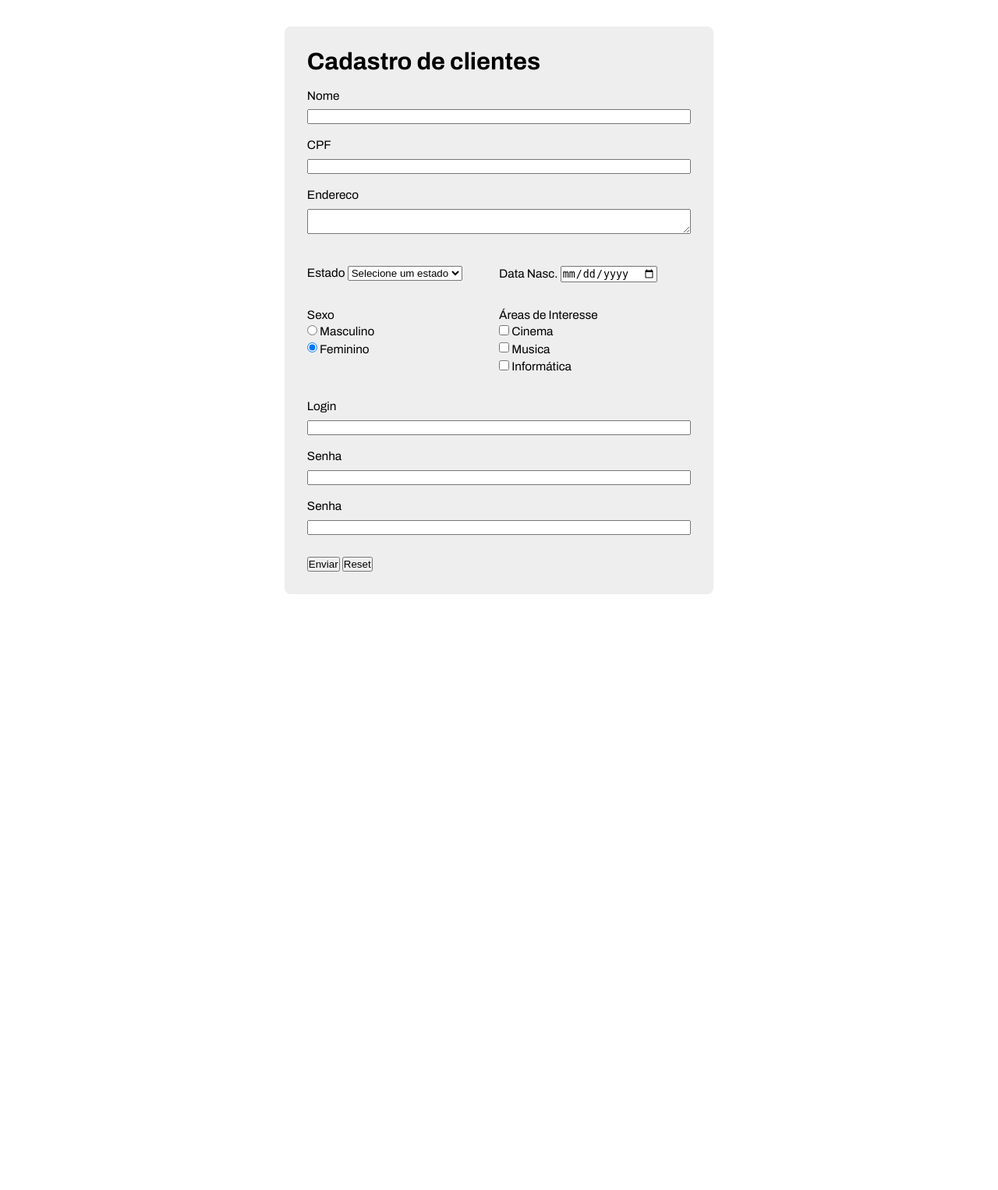
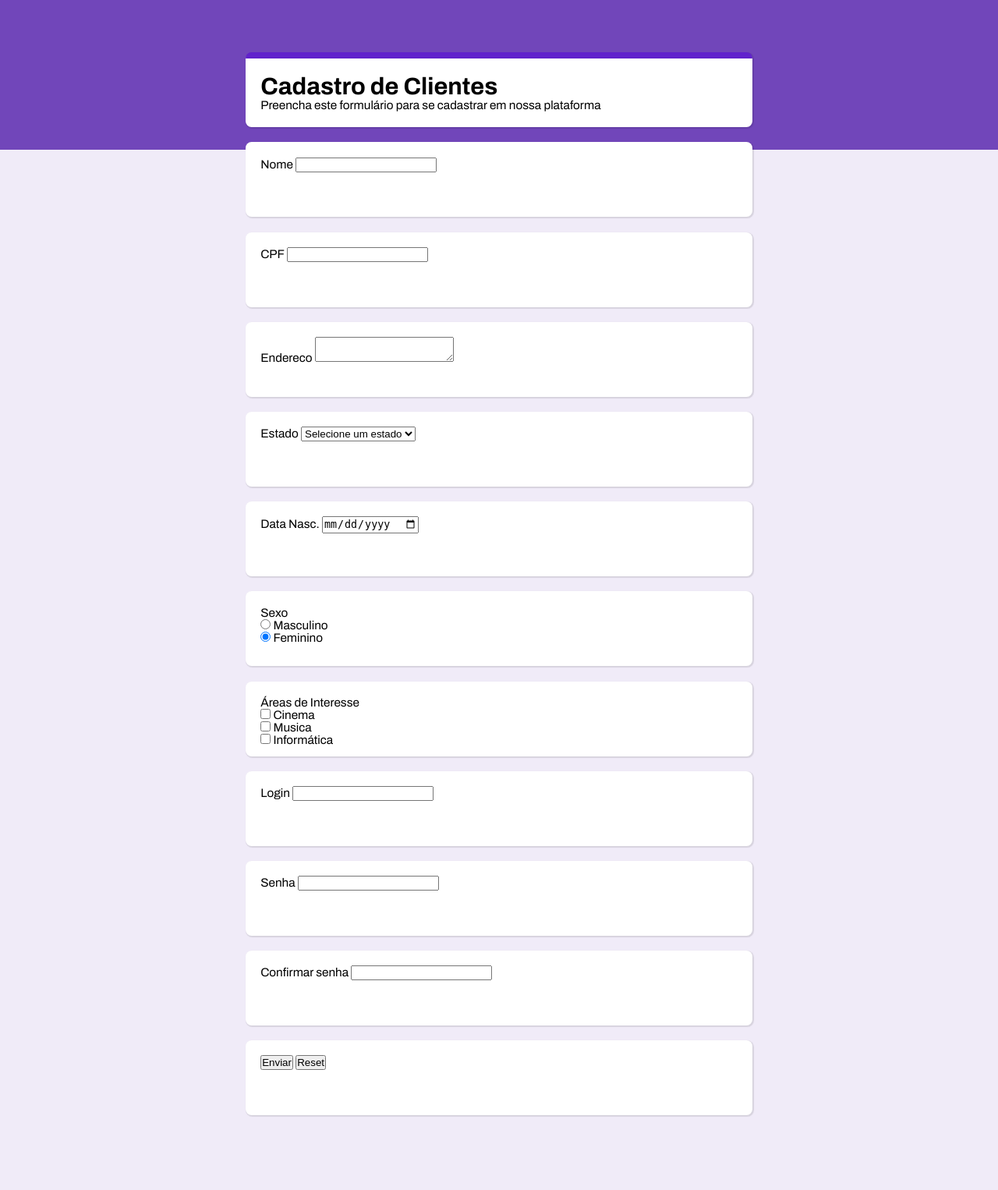
Before and after one commit to almerindopaixao/ReliplicandoGoogleForms, a PHP site: page / in a window 1280 px wide. Shown: the whole page at 78% size. Before the commit the page ends 762 px from the top, so only its background shows below. Run offline with PHP 8.4, Linux system fonts and the light colour scheme.

Commit message:
update layout

```diff
--- a/assets/css/index.css
+++ b/assets/css/index.css
@@ -9,58 +9,50 @@
 
 :root {
   font-size: 60%;
+  --background-color: #F0EBF8;
+  --primary-color: #6122cc;
+  --banner-color: #683ab7ee;
+
 }
 
 #root {
-  background-color: #eee;
-  font-family: 'Archivo', sans-serif;
-  font-size: 1.6rem;
-
+  width: 100%;
   display: flex;
-  margin: 3.5rem auto;
-  padding: 3rem;
-  max-width: 550px;
-  border-radius: 0.8rem;
+  justify-content: center;
+  background-color: var(--background-color);
 }
 
 .registrationForm {
-  width: 100%;
+  font-family: 'Archivo', sans-serif;
+  font-size: 1.6rem;
+  display: flex;
+  flex-direction: column;
+  margin-top: 7rem;
+  padding-bottom: 10rem;
+  z-index: 1;
+  min-width: 650px;
 }
 
-.registrationForm [type="text"],
-.registrationForm [type="password"] {
+.background {
+  background-color: var(--banner-color);
   width: 100%;
+  position: absolute;
+  top: 0;
+  height: 20rem;
 }
 
-.registrationForm textarea {
-  width: 100%;
+.container-block {
+  background-color: white;
+  height: 10rem;
+  border-radius: 0.8rem;
+  padding: 2rem;
+  box-shadow: 1px 1px 1px 1px rgba(0, 0, 0, 0.1);
 }
 
-.input-block-container {
-  margin-top: 2rem;
-  display: grid;
-  grid-template-columns: repeat(2, 1fr);
+.container-block:first-child {
+  border-top: 8px solid var(--primary-color);
 }
 
-.input-block-container .input-block {
-  padding: 1.5rem 0;
+.container-block:not(.title) {
+  margin-top: 2rem;
 }
-
-.input-block-container .input-block input,
-.input-block-container .input-block select {
-  margin: 0.5rem 0;
-}
-
-.registrationForm > .input-block {
-  margin-top: 2rem;
-  width: 100%;
-}
-
-.registrationForm > .input-block input,
-.registrationForm textarea {
-  margin-top: 1rem;
-}
-
-.btn {
-  cursor: pointer;
-}
--- a/index.php
+++ b/index.php
@@ -10,22 +10,26 @@
 </head>
 <body>
   <main id="root">
+    <div class="background"></div>
     <form
       action="src/controllers/cadCliente.php"
       method="POST"
       name="registrationForm"
       class="registrationForm"
     >
-      <h1>Cadastro de clientes</h1>
+      <div class="container-block title">
+        <h1>Cadastro de Clientes</h1>
+        <p>Preencha este formulário para se cadastrar em nossa plataforma</p>
+      </div>
 
-      <div class="input-block">
+      <div class="container-block">
         <label for="name">
           Nome
           <input id="name" type="text" name="name">
         </label>
       </div>
 
-      <div class="input-block">
+      <div class="container-block">
         <label for="cpf">
           CPF
           <input
@@ -37,16 +41,14 @@
         </label>
       </div>
 
-      <div class="input-block">
+      <div class="container-block">
         <label for="address">
           Endereco
           <textarea id="address" name="address"></textarea>
         </label>
       </div>
 
-      <div class="input-block-container">
-
-        <div class="input-block">
+      <div class="container-block">
         <label for="states">
           Estado
           <select name="states" id="states">
@@ -67,14 +69,14 @@
         </label>
       </div>
 
-        <div class="input-block">
+      <div class="container-block">
         <label for="date">
           Data Nasc.
           <input id="date" name="date" type="date">
         </label>
       </div>
 
-        <div class="input-block">
+      <div class="container-block">
         <label for="">
           Sexo
 
@@ -99,7 +101,7 @@
         </label>
       </div>
 
-        <div class="input-block">
+      <div class="container-block">
         <label for="">
           Áreas de Interesse
 
@@ -120,30 +122,29 @@
 
         </label>
       </div>
-      </div>
 
-      <div class="input-block">
+      <div class="container-block">
         <label for="login">
           Login
           <input id="login" type="text" name="login">
         </label>
       </div>
 
-      <div class="input-block">
+      <div class="container-block">
         <label for="password">
           Senha
           <input id="password" type="password" name="password">
         </label>
       </div>
 
-      <div class="input-block">
+      <div class="container-block">
         <label for="password2">
-          Senha
+          Confirmar senha
           <input id="password2" type="password" name="password2">
         </label>
       </div>
 
-      <div class="input-block">
+      <div class="container-block btn">
         <input
           class="btn"
           id="btnSubmit"
```
Lines whose indentation alone changed are shown as unchanged.
